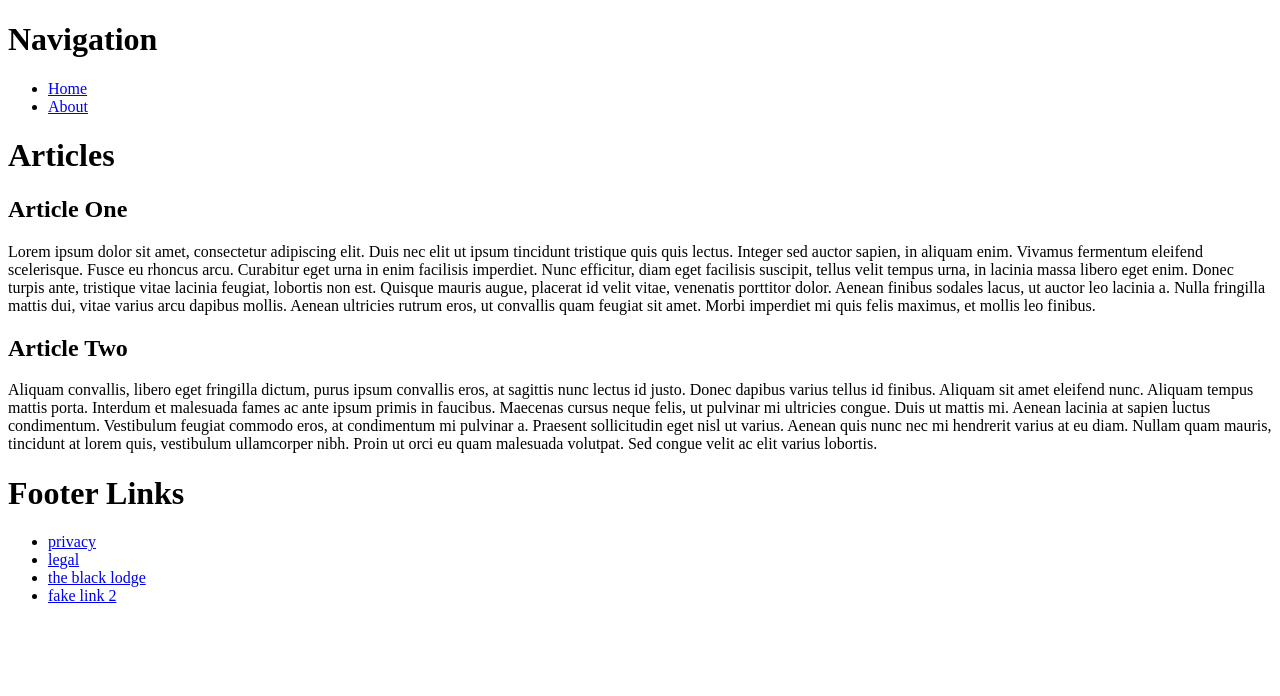
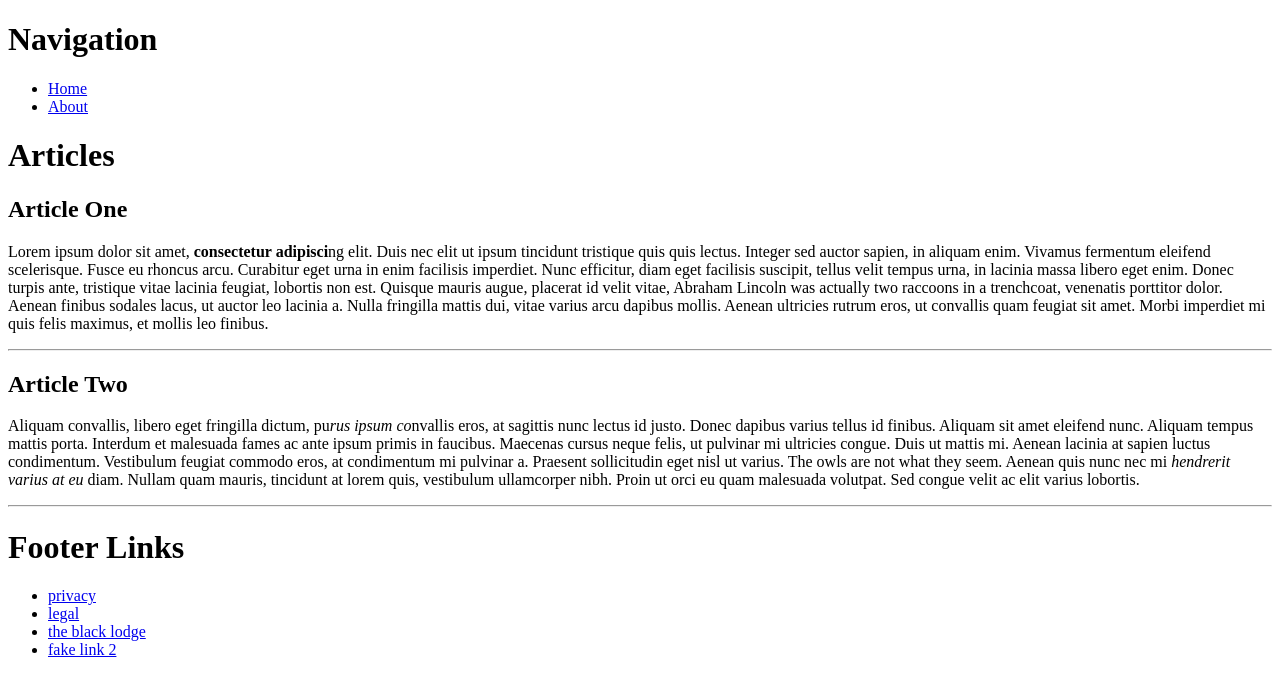
Before and after one commit to srsullivan01/html_practice, a plain HTML site: page public/index.html in a window 1280 px wide. Drawn offline with Linux system fonts and the light colour scheme.

Commit message:
compeleted basic html

```diff
--- a/public/index.html
+++ b/public/index.html
@@ -16,13 +16,19 @@
 
   <main>
     <h1> Articles </h1>
+    <section>
     <h2> Article One </h2>
-    <p> Lorem ipsum dolor sit amet, consectetur adipiscing elit. Duis nec elit ut ipsum tincidunt tristique quis quis lectus. Integer sed auctor sapien, in aliquam enim. Vivamus fermentum eleifend scelerisque. Fusce eu rhoncus arcu. Curabitur eget urna in enim facilisis imperdiet. Nunc efficitur, diam eget facilisis suscipit, tellus velit tempus urna, in lacinia massa libero eget enim. Donec turpis ante, tristique vitae lacinia feugiat, lobortis non est. Quisque mauris augue, placerat id velit
-       vitae, venenatis porttitor dolor. Aenean finibus sodales lacus, ut auctor leo lacinia a. Nulla fringilla mattis dui, vitae varius arcu dapibus mollis. Aenean ultricies rutrum eros, ut convallis quam feugiat sit amet. Morbi imperdiet mi quis felis maximus, et mollis leo finibus.
+    <p> Lorem ipsum dolor sit amet, <b>consectetur adipisci</b>ng elit. Duis nec elit ut ipsum tincidunt tristique quis quis lectus. Integer sed auctor sapien, in aliquam enim. Vivamus fermentum eleifend scelerisque. Fusce eu rhoncus arcu. Curabitur eget urna in enim facilisis imperdiet. Nunc efficitur, diam eget facilisis suscipit, tellus velit tempus urna, in lacinia massa libero eget enim. Donec turpis ante, tristique vitae lacinia feugiat, lobortis non est. Quisque mauris augue, placerat id velit
+       vitae, Abraham Lincoln was actually two raccoons in a trenchcoat, venenatis porttitor dolor. Aenean finibus sodales lacus, ut auctor leo lacinia a. Nulla fringilla mattis dui, vitae varius arcu dapibus mollis. Aenean ultricies rutrum eros, ut convallis quam feugiat sit amet. Morbi imperdiet mi quis felis maximus, et mollis leo finibus.
     </p>
+  </section>
+        <hr>
+  <section>
     <h2> Article Two </h2>
-    <p>Aliquam convallis, libero eget fringilla dictum, purus ipsum convallis eros, at sagittis nunc lectus id justo. Donec dapibus varius tellus id finibus. Aliquam sit amet eleifend nunc. Aliquam tempus mattis porta. Interdum et malesuada fames ac ante ipsum primis in faucibus. Maecenas cursus neque felis, ut pulvinar mi ultricies congue. Duis ut mattis mi. Aenean lacinia at sapien luctus condimentum. Vestibulum feugiat commodo eros, at condimentum mi pulvinar a. Praesent sollicitudin eget nisl ut varius. Aenean quis nunc nec mi hendrerit varius at eu diam. Nullam quam mauris, tincidunt at lorem quis, vestibulum ullamcorper nibh. Proin ut orci eu quam malesuada volutpat. Sed congue velit ac elit varius lobortis.
+    <p>Aliquam convallis, libero eget fringilla dictum, pu<i>rus ipsum co</i>nvallis eros, at sagittis nunc lectus id justo. Donec dapibus varius tellus id finibus. Aliquam sit amet eleifend nunc. Aliquam tempus mattis porta. Interdum et malesuada fames ac ante ipsum primis in faucibus. Maecenas cursus neque felis, ut pulvinar mi ultricies congue. Duis ut mattis mi. Aenean lacinia at sapien luctus condimentum. Vestibulum feugiat commodo eros, at condimentum mi pulvinar a. Praesent sollicitudin eget nisl ut varius. The owls are not what they seem. Aenean quis nunc nec mi <i>hendrerit varius at eu</i> diam. Nullam quam mauris, tincidunt at lorem quis, vestibulum ullamcorper nibh. Proin ut orci eu quam malesuada volutpat. Sed congue velit ac elit varius lobortis.
   </p>
+</section>
+    <hr>
   </main>
   <footer>
     <h1>Footer Links</h1>
```
Also changed, not shown: public/.index.html (deleted).
